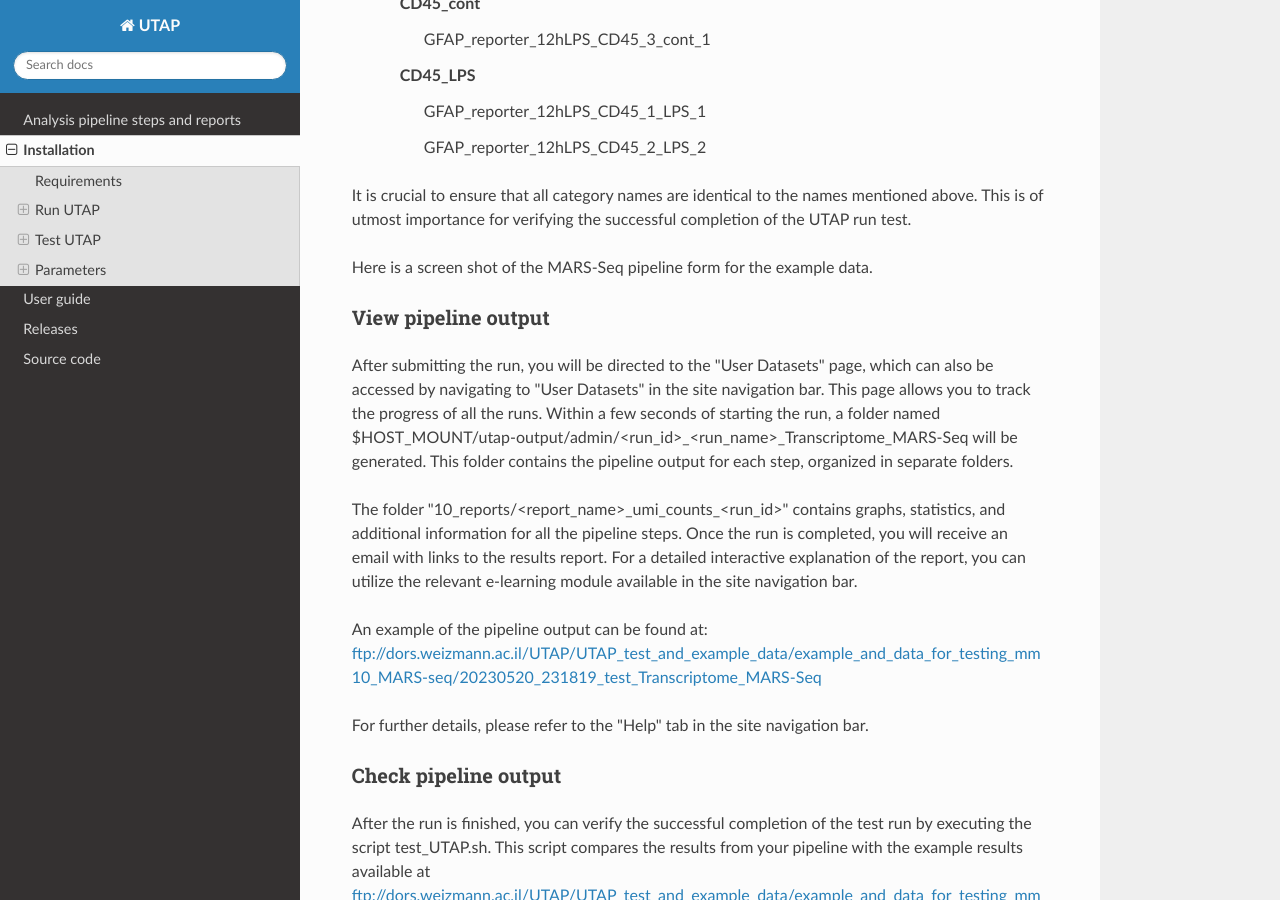
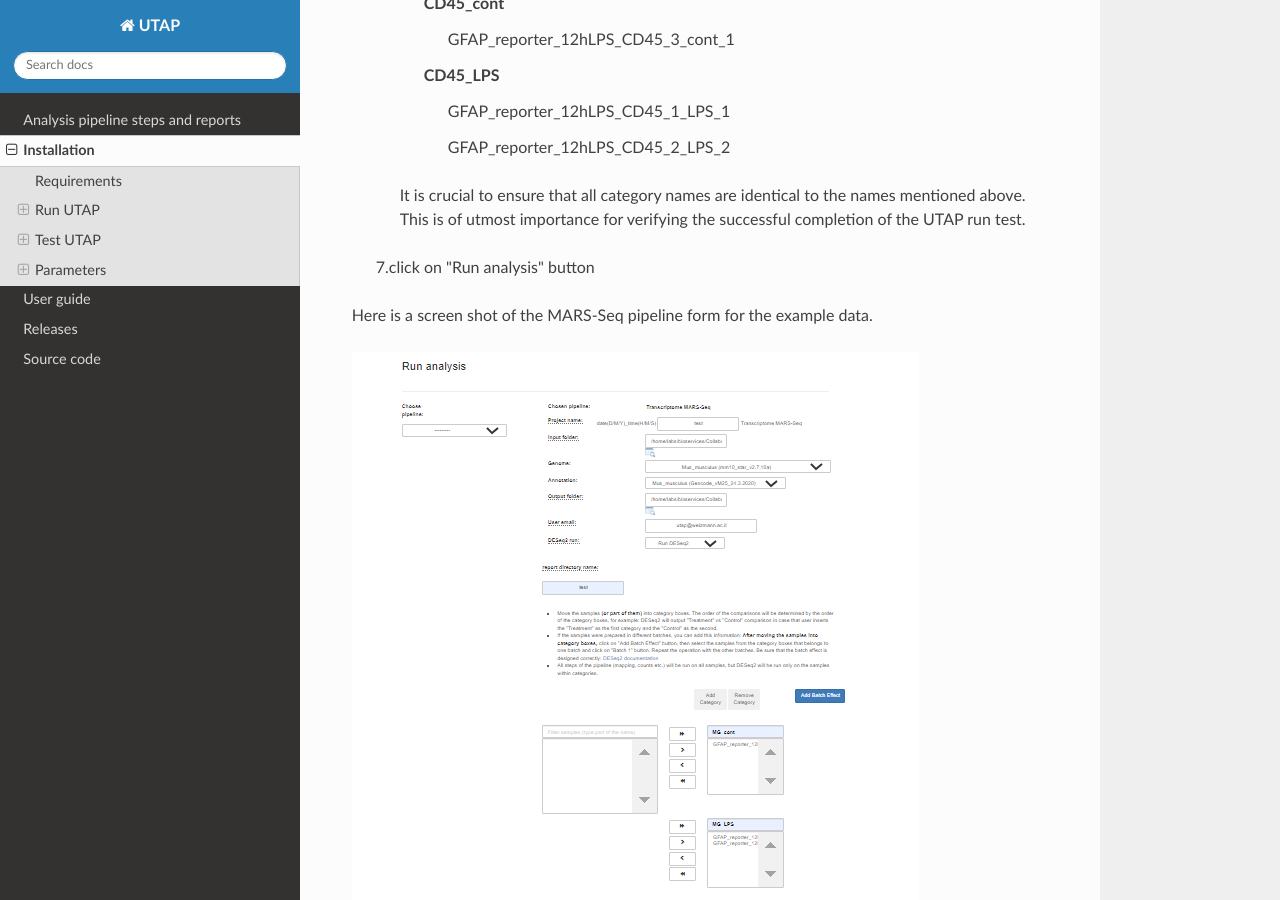
Before and after one commit to utap2/utap2, a Sphinx documentation site: the page built from docs/rst/installation.rst, in a window 1280 px wide and 900 px high, scrolled down 4725 px. Built offline with Sphinx 7.4.7 and the Read the Docs theme 2.0.0, drawn with Linux system fonts in a browser that asks for light colours.

Commit message:
Update installation.rst
.

```diff
--- a/docs/rst/installation.rst
+++ b/docs/rst/installation.rst
@@ -198,7 +198,10 @@
 
                      GFAP_reporter_12hLPS_CD45_2_LPS_2
 
-It is crucial to ensure that all category names are identical to the names mentioned above. This is of utmost importance for verifying the successful completion of the UTAP run test.
+
+      It is crucial to ensure that all category names are identical to the names mentioned above. This is of utmost importance for verifying the successful completion of the UTAP run test.
+
+   7.click on "Run analysis" button
 
 
 Here is a screen shot of the MARS-Seq pipeline form for the example data.
```
Also changed, not shown: other parts of docs/rst/installation.rst (+1 -1 lines).
